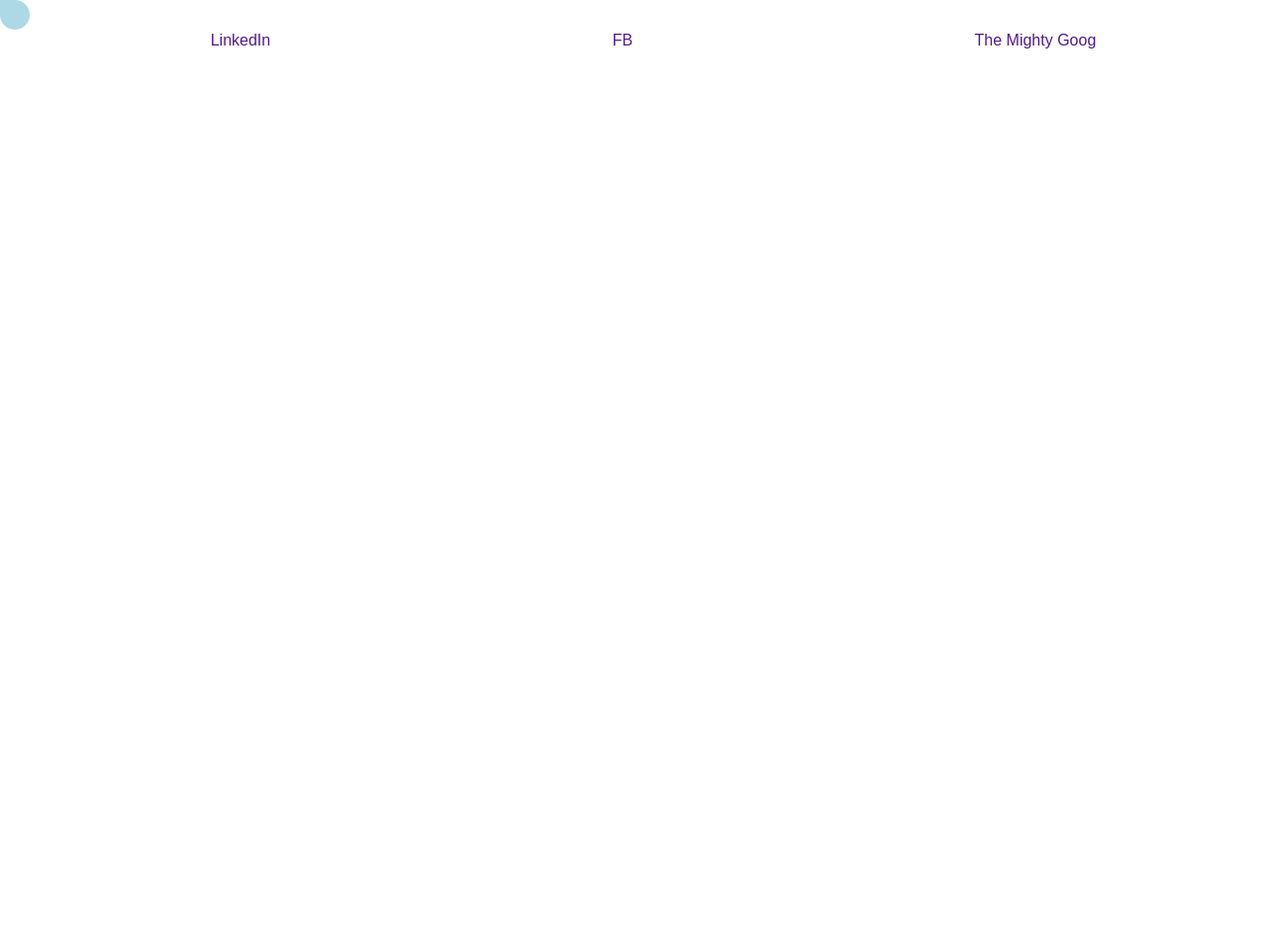
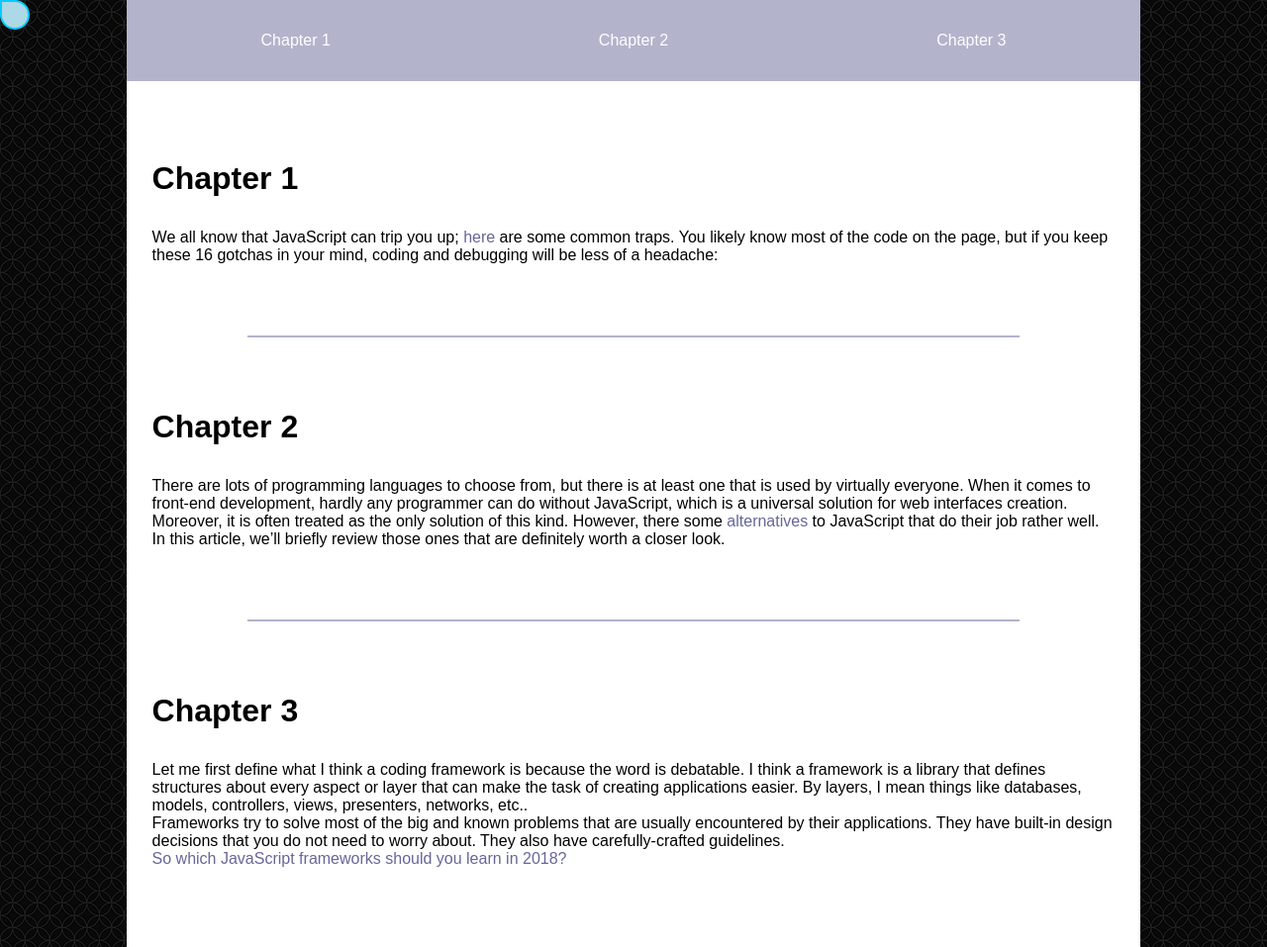
Before and after one commit to Jerliyah/traveling-highlighter, a plain HTML site: page index.html in a window 1280 px wide. Shown: the whole page at 99% size. Before the commit the page ends 800 px from the top, so only its background shows below. Drawn offline with Linux system fonts and the light colour scheme.

Commit message:
corner hugging highlighter, relevant content, and links to articles. Decent first draft

```diff
--- a/action.js
+++ b/action.js
@@ -1,10 +1,6 @@
 /* ====== DOM Grab ====== */
 const highlighter = document.querySelector('span#highlighter');
 const hl_items = Array.from( document.querySelectorAll('a') );
-
-const test = document.querySelector('#test');
-
-
 
 
 
@@ -25,6 +21,29 @@ function highlight_me(e) {
                                  height: ${my.height + (padding * 2)}px;`
 }
 
+function back_to_station(e) {
+    position = e.target.getClientRects()[0];
+
+    let top = position.y > (window.innerHeight / 2) ? window.innerHeight - 30 :  0;
+    let left = position.x > (window.innerWidth / 2) ?  window.innerWidth - 36 :  0;
+
+    let b1 = top <= 0 && left <= 0 ?  "0" :  "1em";
+    let b2 = top <= 0 && left > 0 ?  "0" :  "1em";
+    let b3 = top > 0 && left > 0 ?  "0":  "1em";
+    let b4 = top > 0 && left <= 0 ?  "0" :  "1em";
+
+    highlighter.style.cssText = `top: ${top}px;
+                                 left: ${left}px;
+                                 border-radius: ${b1} ${b2} ${b3} ${b4};
+
+                                 width: 30px;
+                                 height: 30px;`
+}
+
+
 
 /* ====== Events ====== */
-hl_items.forEach( (item) => item.addEventListener('mouseover', highlight_me))
+hl_items.forEach( (item) => item.addEventListener('mouseenter', highlight_me))
+hl_items.forEach( (item) => item.addEventListener('mouseleave', back_to_station))
+
+// hl_items.forEach( (item) => item.style.)
--- a/index.html
+++ b/index.html
@@ -9,17 +9,57 @@
     </head>
 
     <body>
-        <span id="highlighter"></span>
 
         <nav>
             <ul>
-                <li><a href="">LinkedIn</a></li>
-                <li><a href="">FB</a></li>
-                <li><a href="">The Mighty Goog</a></li>
+                <li><a href="#ch1">Chapter 1</a></li>
+                <li><a href="#ch2">Chapter 2</a></li>
+                <li><a href="#ch3">Chapter 3</a></li>
             </ul>
         </nav>
 
+        <main>
+            <div id="ch1">
+                <h1> Chapter 1 </h1>
 
+                <p>
+                    We all know that JavaScript can trip you up;
+                    <a href="http://www.standardista.com/javascript/15-common-javascript-gotchas">here</a>
+                    are some common traps. You likely know most of the code on the page, but if you keep these 16 gotchas in your mind, coding and debugging will be less of a headache:
+                </p>
+            </div>
+
+            <hr>
+
+            <div id="ch2">
+                <h1> Chapter 2 </h1>
+
+                <p>
+                    There are lots of programming languages to choose from, but there is at least one that is used by virtually everyone. When it comes to front-end development, hardly any programmer can do without JavaScript, which is a universal solution for web interfaces creation. Moreover, it is often treated as the only solution of this kind. However, there some
+                    <a href="https://codeburst.io/8-javascript-alternatives-for-web-developers-to-consider-22f8d38bdfa9">alternatives</a>
+                    to JavaScript that do their job rather well. In this article, we’ll briefly review those ones that are definitely worth a closer look.
+                </p>
+            </div>
+
+            <hr>
+
+            <div id="ch3">
+                <h1> Chapter 3 </h1>
+
+                <p>
+                    Let me first define what I think a coding framework is because the word is debatable. I think a framework is a library that defines structures about every aspect or layer that can make the task of creating applications easier. By layers, I mean things like databases, models, controllers, views, presenters, networks, etc..
+                    <br>
+                    Frameworks try to solve most of the big and known problems that are usually encountered by their applications. They have built-in design decisions that you do not need to worry about. They also have carefully-crafted guidelines.
+                    <br>
+                    <a href="https://medium.com/@samerbuna/which-javascript-frameworks-should-you-learn-in-2018-ecea9a27617d">
+                        So which JavaScript frameworks should you learn in 2018?
+                    </a>
+
+                </p>
+            </div>
+        </main>
+
+        <span id="highlighter"></span>
 
     </body>
 
--- a/style.css
+++ b/style.css
@@ -1,20 +1,59 @@
 body {
     margin: 0;
-    padding: 0;
+    padding: 0 10vw;
     height: 100vh;
-    font-family: sans-serif
+    font-family: sans-serif;
+    background: url('bg.png');
 }
 
 nav > ul {
     margin: 0;
-    padding-top: 2em;
+    padding: 2em 0;
     display: flex;
     justify-content: space-around;
-    list-style: none
+    list-style: none;
+    color: white;
+    background: #b3b3cc;
+}
+
+nav a {
+    color: white;
+}
+
+h1 {
+    margin: 0;
+    padding: 0.5em 0;
+}
+
+
+main {
+    background: white;
+    padding: 1em 2vw;
+}
+
+main > div {
+    padding: 3em 0;
+}
+
+hr {
+    width: 80%;
+    height: 0;
+    border: 1px solid #b3b3cc;
+}
+
+main a {
+
+    color: #666699
 }
 
 a {
     text-decoration: none;
+    position: relative;
+    z-index: 20;
+}
+
+a:hover {
+    color: #3d3d5c;
 }
 
 #highlighter {
@@ -24,8 +63,10 @@ a {
     height: 30px;
     width: 30px;
     border-radius: 0 1em 1em 1em;
+    box-sizing: border-box;
     background: lightblue;
-    z-index: -10;
+    z-index: 10;
+    border: 2px solid #00ccff;
 
     transition: all 0.3s;
 }
```
Also changed, not shown: bg.png (added).
